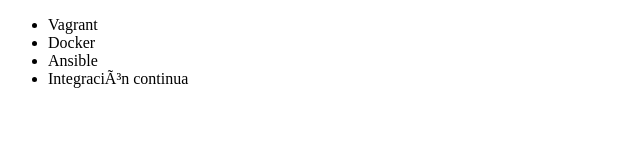
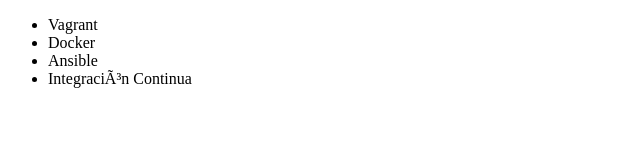
Before and after one commit to joshval89/alura-git, a plain HTML site: page index.html in a window 1280 px wide. Shown: the full height of the page, 0-640 px from the left. Drawn offline with Linux system fonts and the light colour scheme.

```diff
--- a/index.html
+++ b/index.html
@@ -1,4 +1,5 @@
 <!DOCTYPE html>
+<html lang="en">
     <head>
         <meta charset="en">
         <title>Cursos de Alura</title>
@@ -8,7 +9,7 @@
             <li>Vagrant</li>
             <li>Docker</li>
             <li>Ansible</li>
-            <li>Integración continua</li>
+            <li>Integración Continua</li>
         </ul>
     </body>
 </html>
```
